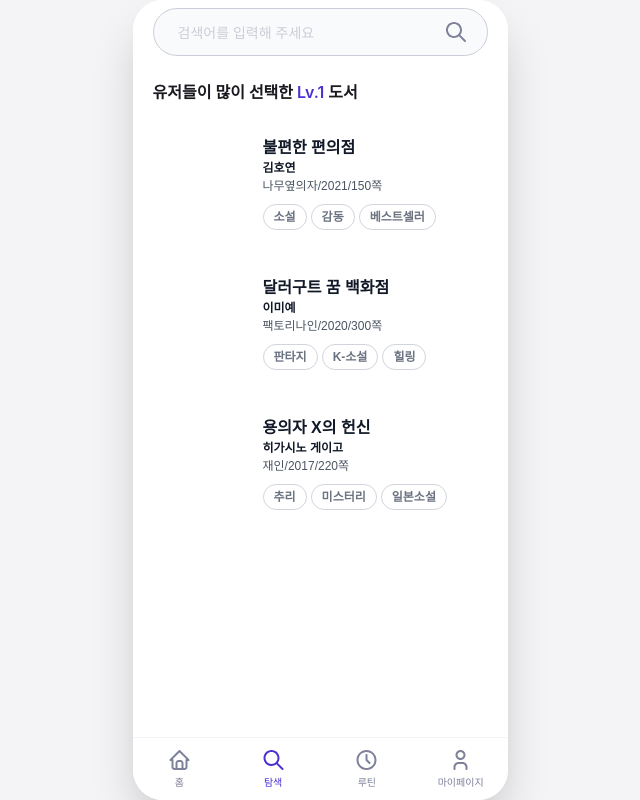
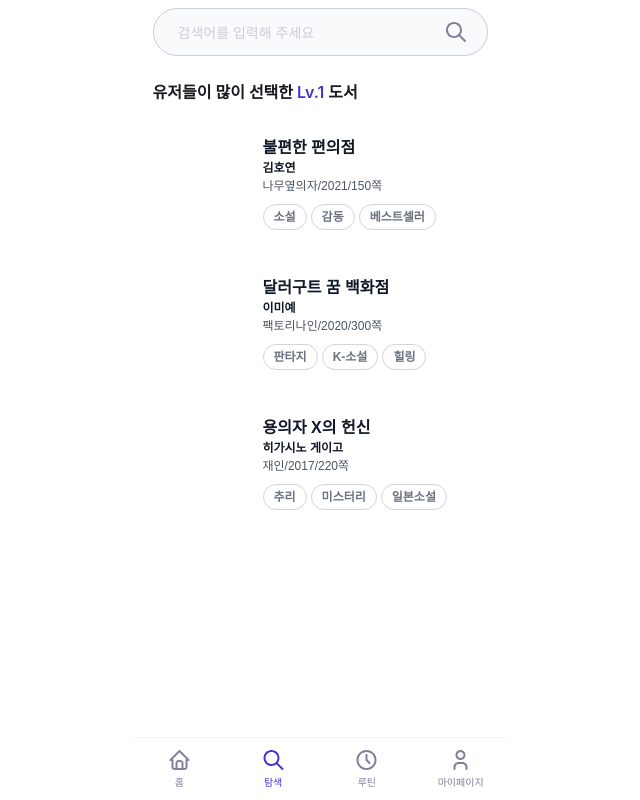
Before and after one commit to Leets-Official/StepBookStep-FE, a React (Vite) app: page / in a window 1280 px wide. Shown: the whole page, without its empty margins (320-960 px from the left). Built offline with nearby package versions, Linux system fonts and the light colour scheme; a web font is replaced by a local one.

Commit message:
ui : 라운드/그림자 제거

```diff
--- a/src/pages/Search/Search.styles.ts
+++ b/src/pages/Search/Search.styles.ts
@@ -4,10 +4,9 @@ export const wrapper = `
   items-center
   w-full
   h-screen
-  bg-gray-100
+
 `;
 
-// 앱 프레임 설정
 export const container = `
   w-full
   max-w-[375px]
@@ -19,8 +18,6 @@ export const container = `
   flex
   flex-col
 
-  shadow-2xl
-  rounded-[30px]
   overflow-hidden
 
   [&_nav]:absolute
--- a/src/pages/Search/SearchFilter.styles.ts
+++ b/src/pages/Search/SearchFilter.styles.ts
@@ -16,7 +16,7 @@ export const container = `
   flex-col
   pt-11
 
-  rounded-[30px] overflow-hidden
+  overflow-hidden
 `;
 
 export const header = `
```
